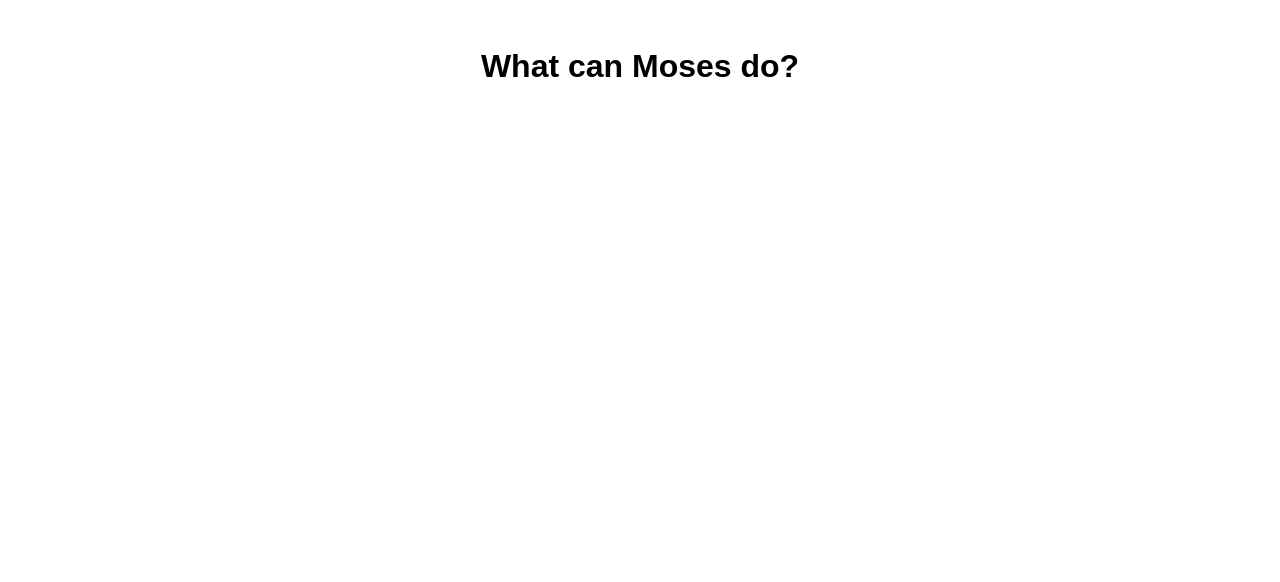
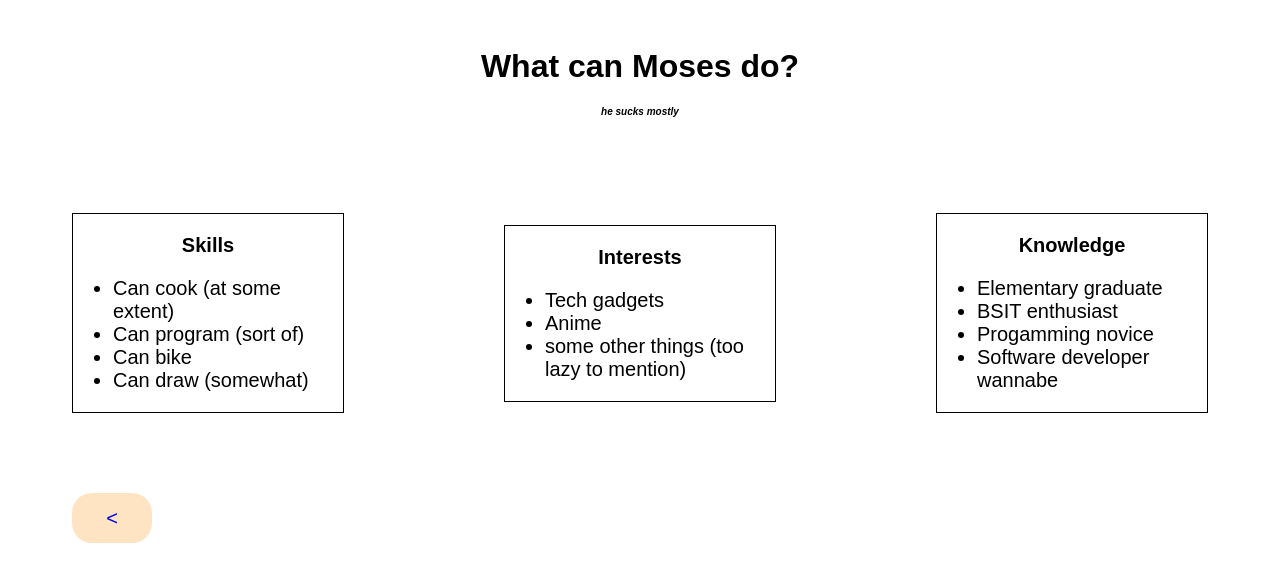
Before and after one commit to moshe002/test-portfolio-website, a plain HTML site: page pages/features.html in a window 1280 px wide. Drawn offline with Linux system fonts and the light colour scheme.

Commit message:
features page

```diff
--- a/pages/features.css
+++ b/pages/features.css
@@ -1,10 +1,67 @@
 body {
-    text-align: center;
-    justify-content: center;
-    align-items: center;
     font-family: Arial, Helvetica, sans-serif;
 }
 
 .ft-h1 {
     margin-top: 3rem;
+    text-align: center;
 }
+
+.small-text {
+    font-size: 10px;
+    font-style: italic;
+}
+
+.lists {
+    display: flex;
+    align-items: center;
+    justify-content: center;
+    margin-top: 6rem;
+}
+
+.skill-div {
+    border: 1px solid black;
+    width: 270px;
+    margin-right: 10rem;
+    font-size: 20px;
+}
+
+.interest-div {
+    border: 1px solid black;
+    width: 270px;
+    font-size: 20px;
+}
+
+.knowledge-div {
+    border: 1px solid black;
+    width: 270px;
+    margin-left: 10rem;
+    font-size: 20px;
+}
+
+p {
+    text-align: center;
+    font-weight: bolder;
+}
+
+.go-back-btn {
+    margin-top: 5rem;
+    margin-left: 4rem;
+    height: 50px;
+    width: 80px;
+    border: none;
+    border-radius: 20px;
+    background-color: bisque;
+}
+
+.go-back-btn:hover {
+    width: 150px;
+}
+
+.back-btn {
+    text-decoration: none;
+    font-size: 20px;
+    /*content: "fuck go back";
+    when hovered, button extends and shows text
+    */
+}
--- a/pages/features.html
+++ b/pages/features.html
@@ -9,5 +9,37 @@
 </head>
 <body>
     <h1 class="ft-h1">What can Moses do?</h1>
+    <p class="small-text">he sucks mostly</p>
+    <div class="lists">
+        <div class="skill-div">
+            <p>Skills</p>
+                <ul>
+                    <li>Can cook (at some extent)</li>
+                    <li>Can program (sort of)</li>
+                    <li>Can bike</li>
+                    <li>Can draw (somewhat)</li>
+                </ul>
+        </div>
+        <div class="interest-div">
+            <p>Interests</p>
+                <ul>
+                    <li>Tech gadgets</li>
+                    <li>Anime</li>
+                    <li>some other things (too lazy to mention)</li>
+                </ul>
+        </div>
+        <div class="knowledge-div">
+            <p>Knowledge</p>
+            <ul>
+                <li>Elementary graduate</li>
+                <li>BSIT enthusiast</li>
+                <li>Progamming novice</li>
+                <li>Software developer wannabe</li>
+            </ul>
+        </div>
+    </div>
+    <button class="go-back-btn">
+        <a href="home.html" class="back-btn"> < </a>
+    </button>
 </body>
 </html>
--- a/style.css
+++ b/style.css
@@ -1,4 +1,4 @@
-body {
+.index-body {
     align-items: center;
     justify-content: center;
     text-align: center;
```
Also changed, not shown: index.html (+1 -1 lines).
